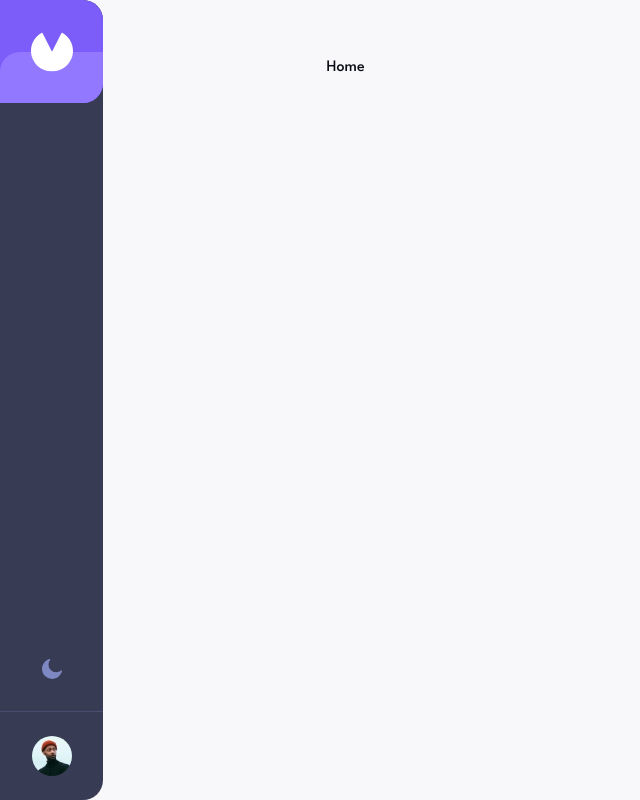
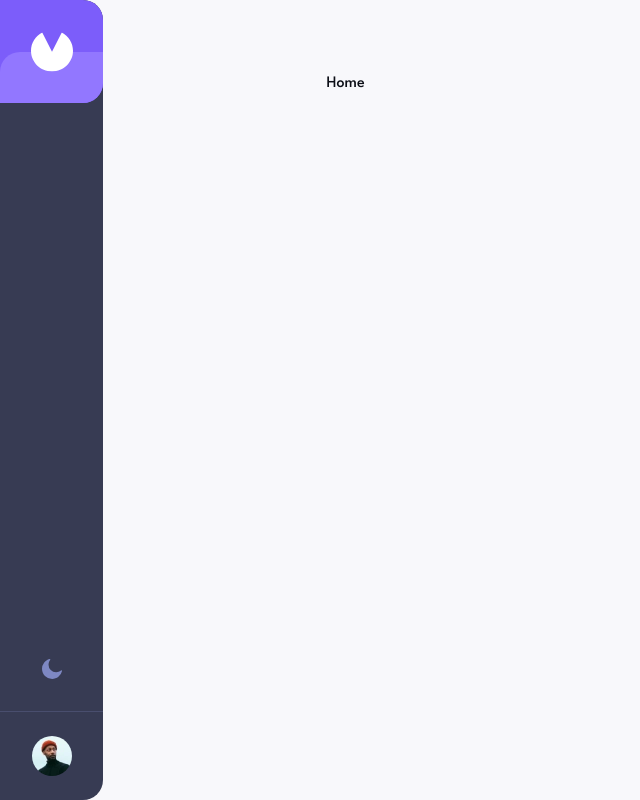
Before and after one commit to JoseLuria/invoice-app, a Next.js app: page / in a window 1280 px wide. Shown: the whole page, without its empty margins (0-640 px from the left). Built offline with nearby package versions, Linux system fonts and the light colour scheme.

Commit message:
feat: :lipstick: added large layout padding

```diff
--- a/src/app/layout.tsx
+++ b/src/app/layout.tsx
@@ -65,7 +65,7 @@ const RootLayout: FC<{ children: ReactNode }> = ({ children }) => {
           )}
         >
           <AppBar />
-          <main className='flex-1 px-6 pt-8 pb-20 md:px-12 md:pt-14 lg:overflow-y-auto'>
+          <main className='flex-1 px-6 pt-8 pb-20 md:px-12 md:pt-14 lg:py-[72px] lg:overflow-y-auto'>
             <div className='w-full mx-auto min-h-full max-w-[730px]'>{children}</div>
           </main>
         </body>
```
